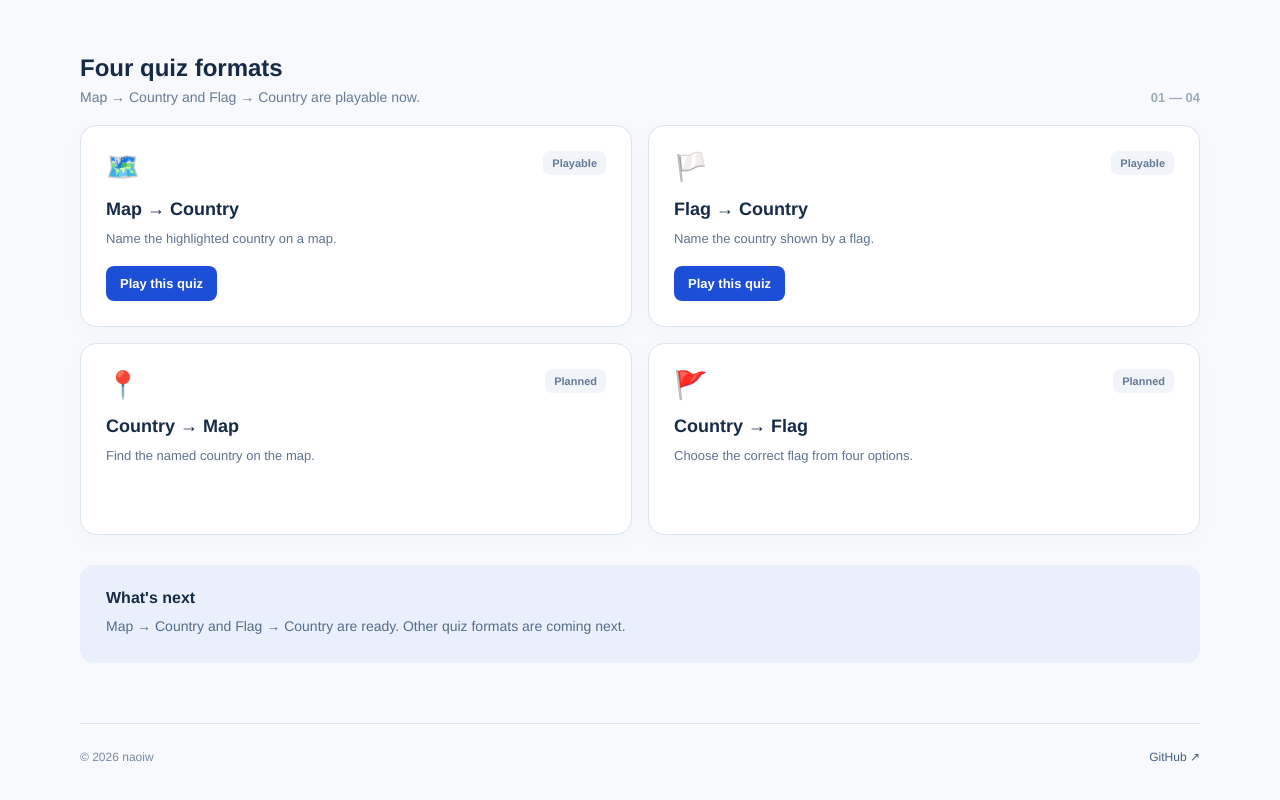
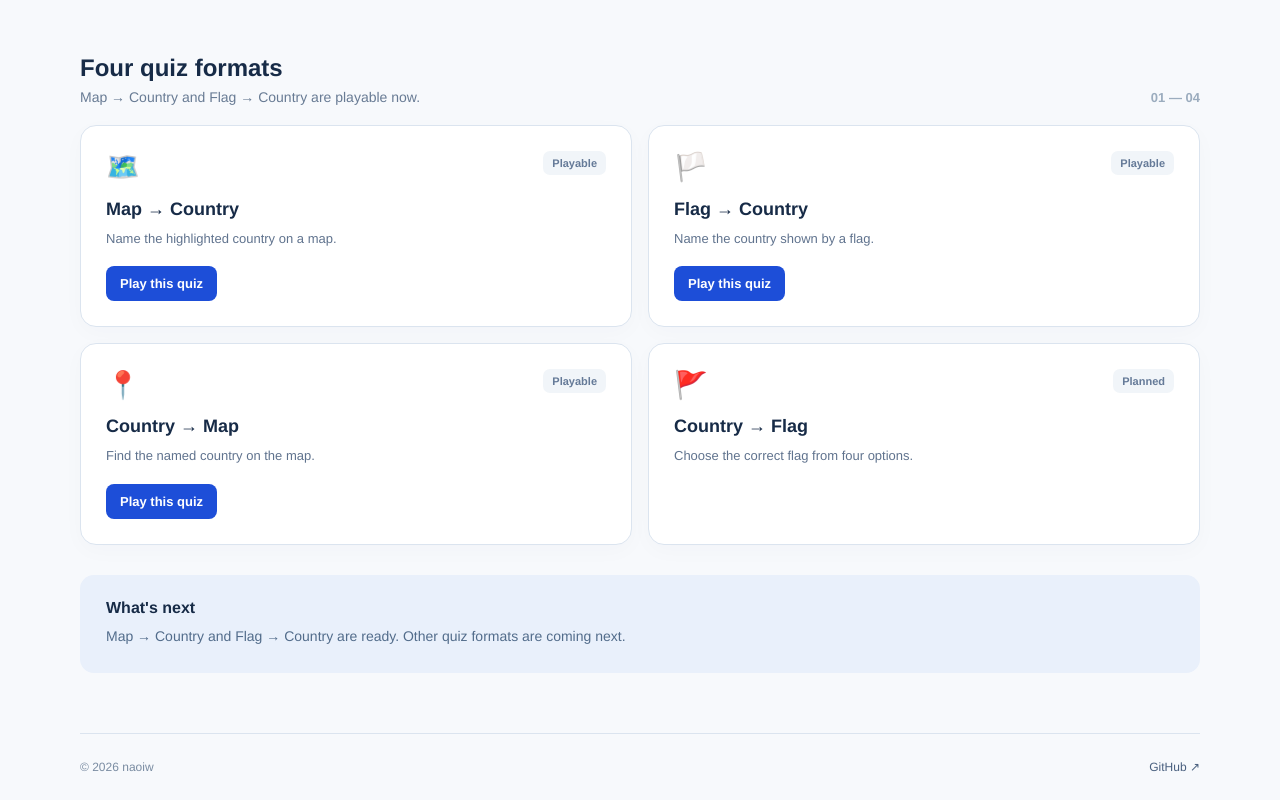
Before and after one commit to naoiw/geo-quiz, a React (Vite) app: page / in a window 1280 px wide. Shown: the part 2782-3582 px from the top of the page. Built offline with nearby package versions, Linux system fonts and the light colour scheme.

Commit message:
feat: make country-to-map mode launchable

```diff
--- a/src/components/ModeCard.tsx
+++ b/src/components/ModeCard.tsx
@@ -11,11 +11,11 @@ export function ModeCard({ mode, t }: Props) {
     <article className="mode-card">
       <div className="mode-card__top">
         <span className="mode-card__icon" aria-hidden="true">{mode.symbol}</span>
-        <span className="mode-card__status">{t(mode.id === "map-to-name" || mode.id === "flag-to-name" ? "available" : "planned")}</span>
+        <span className="mode-card__status">{t(mode.id !== "name-to-flag" ? "available" : "planned")}</span>
       </div>
       <h3>{t(mode.titleKey)}</h3>
       <p>{t(mode.bodyKey)}</p>
-      {(mode.id === "map-to-name" || mode.id === "flag-to-name") && (
+      {(mode.id !== "name-to-flag") && (
         <a className="mode-card__play" href={"#" + mode.id + "-quiz"}>{t("play")}</a>
       )}
     </article>
```
